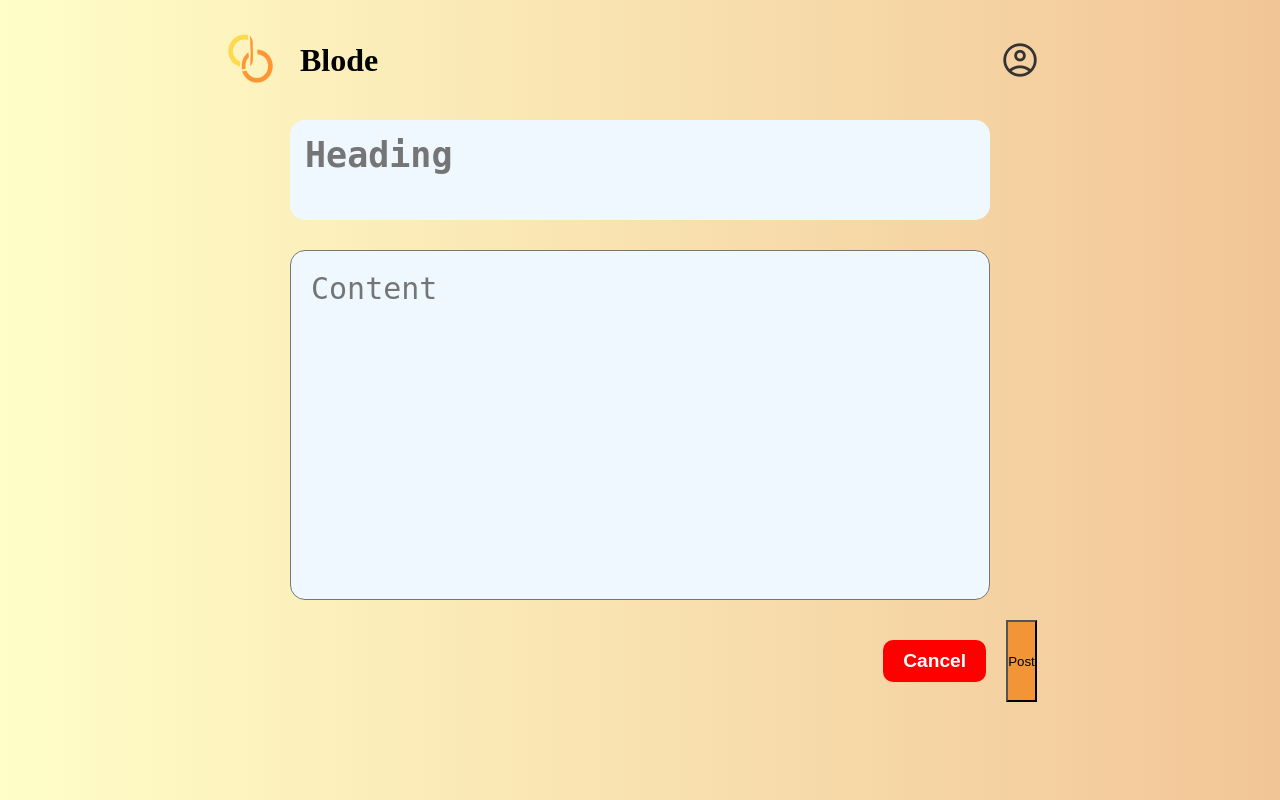
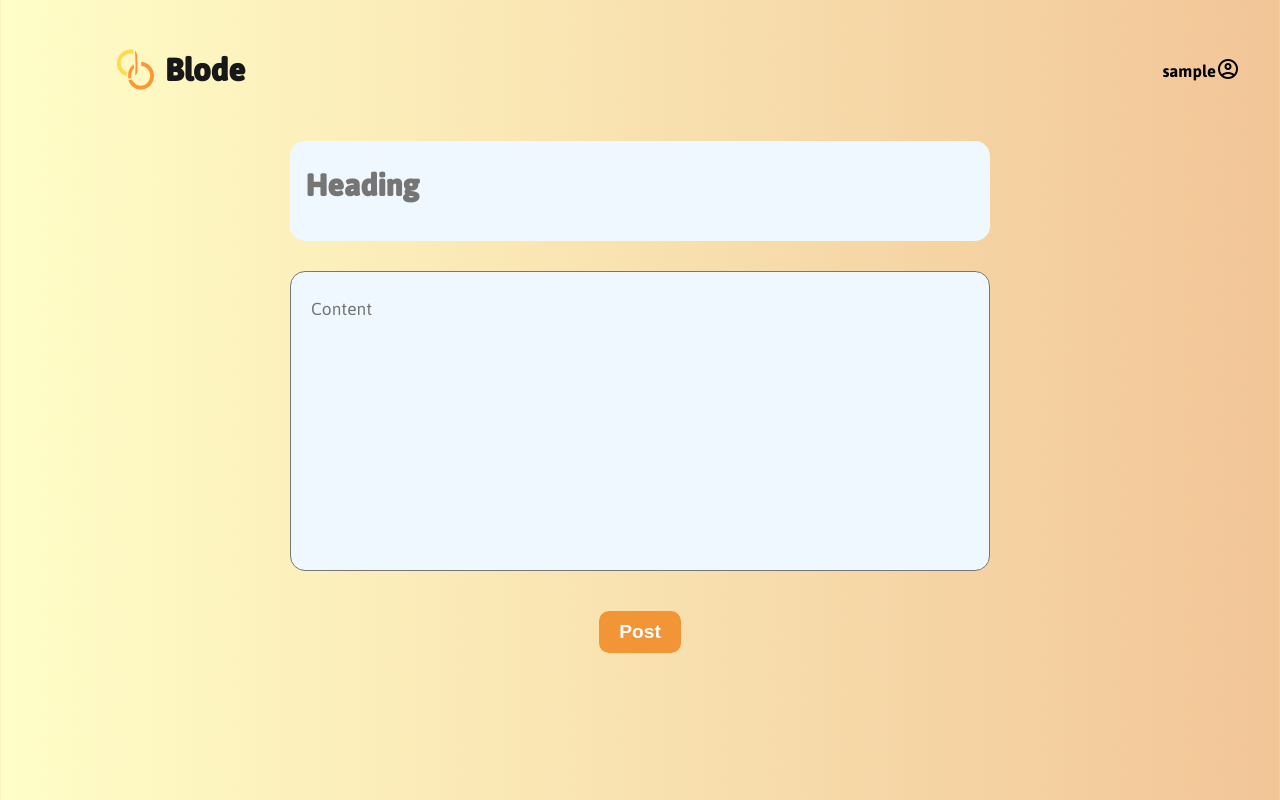
Before and after one commit to RestingJourneyman/blode, a Flask app: page /write in a window 1280 px wide; the page is wider, and only the part inside the window is pictured. Run offline with Flask 3, Linux system fonts and the light colour scheme; the visitor is signed in with stand-in values (Sample User, id 1).

Commit message:
BETA 0.0.2

```diff
--- a/app.py
+++ b/app.py
@@ -104,7 +104,11 @@ def post():
 
 @app.route('/write', methods = ['GET', 'POST'])
 def write():
-    return render_template('write.html')
+    username = session['username']
+    return render_template(
+        'write.html',
+        username = username
+    )
 
 if __name__ == '__main__':
     app.run(debug = True)
--- a/static/css/puppy.css
+++ b/static/css/puppy.css
@@ -8,7 +8,7 @@
     src: url(../fonts/Jaldi-Regular.ttf);
 }
 
-* {
+*{
     box-sizing: border-box;
     padding: 0;
     margin: 0;
@@ -16,8 +16,8 @@
 }
 
 
-body {
-    font-family: 'Roboto', sans-serif;
+body{
+    font-family: 'Roboto',sans-serif;
     font-weight: 300;
     /* background: #181818; */
     /* color: #fff; */
@@ -27,7 +27,7 @@ body {
 
 
 
-#wrapper {
+#wrapper{
     display: flex;
     flex-direction: row;
     flex-wrap: wrap;
@@ -35,7 +35,7 @@ body {
 }
 
 
-#left {
+#left{
     display: flex;
     flex-direction: column;
     flex: 1;
@@ -43,8 +43,7 @@ body {
     background-color: #fee99b;
 
 }
-
-#right {
+#right{
     flex: 1;
 
 
@@ -52,27 +51,24 @@ body {
 
 /* ------signin----- */
 /* left */
-.logo_part_ls {
+.logo_part_ls{
     display: flex;
     padding: 30px;
 }
-
-.logo_part_ls .logo_img img {
+.logo_part_ls .logo_img img{
     height: 70px;
     width: 70px;
 }
-
-.logo_part_ls .name_blode {
+.logo_part_ls .name_blode{
     display: flex;
     align-items: center;
     font-family: jaldiBold;
-    margin-left: 20px;
+    margin-left: 20px ;
 }
-
-.sign_in_img img {
+.sign_in_img img{
     display: flex;
     height: 500px;
-    width: 550px;
+    width:550px;
     align-items: center;
     justify-content: center;
     /* margin-left: 30px; */
@@ -80,25 +76,22 @@ body {
     background-color: #fdf0c1;
 
 }
-
 /* end of left */
 
 /* right  */
-.page_in {
-    margin: 40px 60px;
-    font-family: jaldi;
+.page_in{
+    margin:40px 60px;
+    font-family:jaldi ;
 }
-
-#signin_right {
+#signin_right{
     height: 80vh;
     display: flex;
     align-items: center;
     justify-content: center;
     text-align: center;
 }
-
 /* classes common for both log in and sign in page id=signin_login */
-#signin_login {
+#signin_login{
     display: flex;
     flex-direction: column;
     justify-content: center;
@@ -106,13 +99,11 @@ body {
     width: 80%;
     padding-bottom: 1rem;
 }
-
-#signin_login form {
+#signin_login form{
     width: 80%;
     padding-bottom: 2rem;
 }
-
-#signin_login .text-input {
+#signin_login .text-input{
     font-family: jaldi;
     margin-bottom: 2rem;
     width: 100%;
@@ -124,8 +115,7 @@ body {
     background-color: #ccc;
     font-size: larger;
 }
-
-#signin_login .primary-btn {
+#signin_login .primary-btn{
     display: flex;
     align-items: center;
     justify-content: center;
@@ -142,12 +132,12 @@ body {
 
 
 /* button */
-.primary-btn {
+.primary-btn{
     padding: 0.7rem 1rem;
-    height: 2.7rem;
+    height:2.7rem;
     display: block;
     border: 0;
-    border-radius: 2px;
+    border-radius:2px ;
     font-weight: 500;
     background-color: #F96816;
     color: #fff;
@@ -156,18 +146,17 @@ body {
     cursor: pointer;
     transition: background-color 0.5s;
 }
-
-.primary-btn:hover {
+.primary-btn:hover{
     background-color: #cf6530;
 
 }
 
-.secondary-btn {
+.secondary-btn{
     padding: 0.7rem 1rem;
-    height: 2.7rem;
+    height:2.7rem;
     display: block;
     border: 1px solid #cf6530;
-    border-radius: 2px;
+    border-radius:2px ;
     font-weight: 500;
     background-color: none;
     /* color: #fff; */
@@ -176,40 +165,33 @@ body {
     cursor: pointer;
     transition: border-color 0.5s;
 }
-
-.secondary-btn:hover {
+.secondary-btn:hover{
     border-color: #cf6530;
     color: #cf6530;
     background-color: #ececec;
 
 }
-
 /* end of buttons css  */
 /* specific for sign in page  */
-#signin .secondary-btn,
-.or {
+#signin .secondary-btn,.or{
     width: 60%;
 }
-
-#signin_login .or {
+#signin_login .or{
     display: flex;
     flex-direction: row;
     margin-bottom: 1.2rem;
     align-items: center;
 }
-
-#signin_login .or .bar {
-    flex: auto;
+#signin_login .or .bar{
+    flex:auto;
     border: none;
     height: 1px;
-    background: black;
+    background:black;
 }
-
-#signin_login .or span {
-    color: black;
-    padding: 0 0.8rem;
+#signin_login .or span{
+    color:black;
+    padding:0 0.8rem;
 }
-
 /* end of specific for sign in page  */
 
 
@@ -217,39 +199,32 @@ body {
 
 
 /* media queiresssss */
-@media(min-width:1200px) {
-    #left {
-        flex: 4
+@media(min-width:1200px){
+    #left{
+        flex:4
     }
-
-    #right {
-        flex: 6
+    #right{
+        flex:6
     }
 }
-
-@media(max-width:768px) {
-    body {
+@media(max-width:768px){
+body{
     overflow: auto;
 }
-
-    #right {
+    #right{
         display: none;
     }
-
-    #left {
+    #left{
         justify-content: start;
-        margin-top: 2vh;
+        margin-top:2vh;
     }
-
-    #signin .logo {
+    #signin .logo{
         margin-bottom: 2vh;
     }
-
-    #sign-in .text-input {
-        margin-bottom: 0.7rem;
+    #sign-in .text-input{
+        margin-bottom:0.7rem ;
     }
-
-    #main-footer {
+    #main-footer{
         padding-top: 1rem;
     }
 }
@@ -262,55 +237,48 @@ body {
     background-position: center;
 
   }
-
-header {
+header{
     display: flex;
     justify-content: space-between;
     align-items: center;
     margin: 40px;
 }
-
-.title {
+.title{
     display: flex;
     align-items: center;
     margin-left: 70px;
 }
 
-header .title .logo img {
+header .title .logo img{
     height: 50px;
     width: 50px;
 }
-
-header .title .blode {
+header .title .blode{
     margin-left: 5px;
     font-size: large;
     color: #181818;
     font-family: jaldiBold;
 }
-
-.user {
+.user{
     display: flex;
     align-items: center;
 }
-
-.user_img img {
+.user_img img{
     width: 30px;
     height: 30px;
     margin-left: 5px;
 }
-
-.name {
+.name{
     font-family: jaldiBold;
     font-size: larger;
 
 }
 
 /* aside */
-article {
+article{
     display: flex;
 }
-
-aside {
+aside{
     display: flex;
     flex-direction: column;
     flex: 0.25;
@@ -318,13 +286,11 @@ aside {
     align-items: center;
 
 }
-
-.write_btn {
+.write_btn{
     margin: 5px 10px;
 }
-
 /* the button in the class with id pp_write  */
-.write_btn #pp_write {
+.write_btn #pp_write{
 
     display: flex;
     height: 70px;
@@ -337,62 +303,58 @@ aside {
     color: white;
     font-family: jaldiBold;
 }
-
 /* span in button(icon)  */
-.write_btn #pp_write span {
+.write_btn #pp_write span{
     margin-right: 5px;
 }
-
 /* button after hover  */
-.write_btn #pp_write:hover {
+.write_btn #pp_write:hover{
   cursor: pointer;
   background-color: #e98121;
 }
 
-.post_number {
+ .post_number{
     display: flex;
     align-items: center;
     justify-content: center;
-    margin-top: 50px;
+    margin-top:50px;
     flex-direction: column;
     /* vertical-align:middle; */
     /* overflow-y: scroll; */
 }
-
 /* EACH ELEMENT IN THE LIST  */
 .post_list {
+
     height: 350px;
     width: 400px;
     border: 2px black solid;
     overflow-y: scroll;
-    background-color: white;
+    background-color:white;
     border: none;
     border-radius: 10px;
     padding: 10px;
     margin-left: 10px;
     font-family: jaldi;
+
   }
-
-.post_list h4 {
+  .post_list h4{
     font-weight: bold;
   }
-
-.post_list::-webkit-scrollbar {
+  .post_list::-webkit-scrollbar{
     width: 5px;
   }
 
-.post_list::-webkit-scrollbar-track {
+  .post_list::-webkit-scrollbar-track{
     width: 10px;
     background-color: #ececec;
   }
 
-.post_list::-webkit-scrollbar-thumb {
+  .post_list::-webkit-scrollbar-thumb{
     width: 10px;
     background-color: #f89d48;
     border-radius: 7px;
   }
-
-.post {
+  .post{
     display: flex;
     flex: 1;
     justify-content: center;
@@ -405,15 +367,14 @@ aside {
 
 
   /* this is the main container which repesents the post divided into 2 parts(head and content) */
-.post_backend {
+  .post_backend{
     display: flex;
     flex-grow: 1;
   }
-
-.content_post {
+  .content_post{
 
     width: 100%;
-    height: 500px;
+    height:500px;
     border: NONE;
     border-radius: 15px;
     background-color: white;
@@ -421,9 +382,8 @@ aside {
     flex-direction: column;
 
   }
-
   /* head part of content  */
-.content_post #head_content {
+  .content_post #head_content{
     display: flex;
     align-items: center;
     height: 70px;
@@ -435,24 +395,115 @@ aside {
     font-family: jaldiBold;
     /* border: 2px solid black; */
   }
-
   /* this is just a line dividing head and content  */
-.content_post hr {
+  .content_post hr{
     margin: 10px;
   }
-
   /* this is the text area of the content  */
-.content_post #content_text {
+  .content_post  #content_text{
     border-radius: 10px;
-    margin-top: 5px;
+    margin-top:5px;
     height: 500px;
-    width: 8 00px;
+    width: 8   00px;
     font-family: jaldi;
     font-size: 20px;
     padding: 5px;
     border: none;
     resize: none;
-    cursor: auto;
+    cursor:auto;
     outline: none;
     /* border: red solid 2px; */
   }
+  /* input page css starts here  */
+  #write_body {
+    background: linear-gradient(to right, #FFFEC8, #f2c597);
+    background-size: 100% 1000%;
+    background-position: center;
+
+  }
+
+  #write_body article{
+    display: flex;
+    flex-direction: column;
+    justify-content: center;
+    align-items: center;
+  }
+  .input_page_content{
+    display: flex;
+    flex-direction: column;
+    justify-content: center;
+    align-items: center;
+}
+
+.input_content_heading{
+    height: 100px;
+    width: 700px;
+    background-color: aliceblue;
+    display: flex;
+    align-items: center;
+    border-radius:15px ;
+    resize: none;
+    font-size: 35px;
+    overflow: none;
+    padding: 15px;
+    border: none;
+    cursor: pointer;
+    font-weight: bold;
+    font-family: jaldiBold;
+    /* text-transform: capitalize; */
+
+}
+
+.input_content_content{
+    margin-top: 30px;
+    height: 300px;
+    width: 700px;
+    background-color: aliceblue;
+    border-radius: 15px;
+    resize: none;
+    font-size: 20px;
+    padding: 20px;
+    vertical-align: top;
+    font-family: jaldi;
+
+
+
+    /* text-transform: capitalize; */
+
+}
+.input_content_content span{
+    font-size: 30px;
+    opacity: 30%;
+    padding: 10px;
+
+
+
+}
+.buttons_c_s{
+    display: flex;
+    align-items: center;
+     margin: 20px 950px;
+}
+.buttons_c_s button{
+    padding: 10px 20px;
+    font-size: larger;
+    border-radius: 10px;
+    border: none;
+    margin: 20px;
+    font-weight: bold;
+    color: white;
+}
+#cancel{
+    background-color: red;
+
+}
+#save{
+    background-color:#f29537;
+}
+#cancel:hover{
+    background-color: rgb(201, 55, 55);
+
+}
+#save:hover{
+    background-color:#ff8000;
+}
--- a/templates/write.html
+++ b/templates/write.html
@@ -4,48 +4,40 @@
     <meta charset="UTF-8">
     <meta http-equiv="X-UA-Compatible" content="IE=edge">
     <meta name="viewport" content="width=device-width, initial-scale=1.0">
-    <title>INPUT_PAGE_BLODE</title>
+    <title>input_page</title>
     <link rel="stylesheet" href="https://fonts.googleapis.com/css2?family=Material+Symbols+Outlined:opsz,wght,FILL,GRAD@20..48,100..700,0..1,-50..200" />
-    <link rel="stylesheet" href="{{ url_for('static', filename = 'css/input.css') }}">
+    <link rel="stylesheet" href="{{ url_for('static', filename = 'css/puppy.css') }}">
 </head>
-<body>
-    <div class="main_page_1   ">
-
-        <div class="top">
-
+<body id="write_body">
     <header>
+        <div class="title">
             <div class="logo">
-                    <div class="logo_img">
                 <img src="{{ url_for('static', filename = 'image/blogo.svg') }}" alt="" style="background-color: transparent;">
-
             </div>
-                    <div class="name_blode">
-                        <h1>Blode</h1>
+            <div class="blode"><h1>Blode</h1> </div>
+        </div>
+        <div class="user">
+            <div class="name">
+                <p>{{ username }}</p>
+            </div>
+            <div class="user_img">
+                <span class="material-symbols-outlined">account_circle</span>
             </div>
         </div>
-                <div class="user-name">
-                    <span class="material-symbols-outlined">account_circle</span>
-                    <h4>{{ username }}</h4>
-                </div>
     </header>
-
-        </div>
-
-        <div class="bottom">
-
-            <form method="POST" action="/post">
+    <article>
+        <form action="/post" method="POST">
             <div class="input_page_content">
                 <textarea name="heading" id="heading" cols="80%" rows="5" placeholder="Heading" class="input_content_heading"></textarea>
                     <textarea name="content" id="content" class="input_content_content"cols="80%" rows="40%" placeholder="Content"></textarea>
             </div>
             <div class="buttons_c_s">
-                    <button id="cancel">Cancel</button>
-                    <input type="submit" value="Post" id="save">
+                <button type="submit" id="save">Post</button>
             </div>
         </form>
 
-        </div>
-    </div>
+    </article>
+
 
 </body>
 </html>
```
Also changed, not shown: README.md (added), static/image/blogo.png (deleted), static/image/login_img.png (deleted), static/image/sign_in_img.png (deleted). Lines whose indentation alone changed are shown as unchanged.
